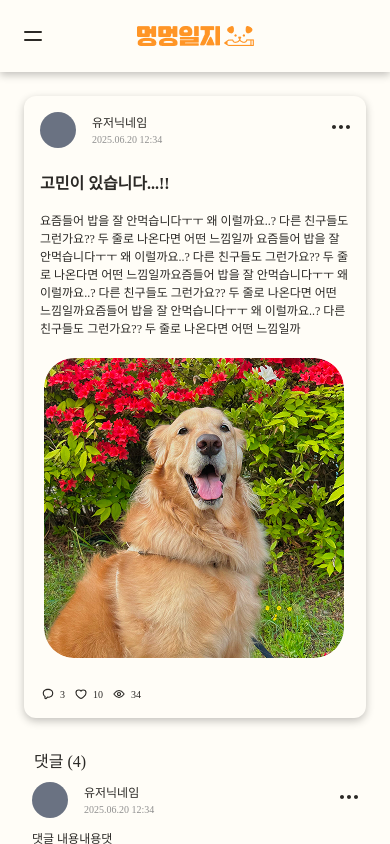
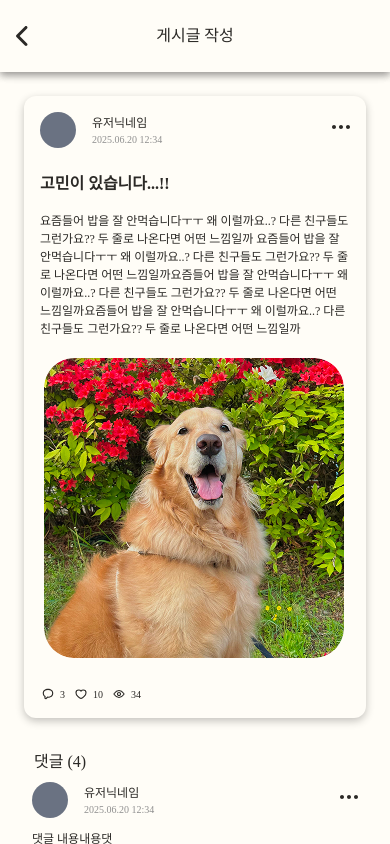
Before and after one commit to run3go/WEB4_5_404TNF_FE, a Next.js app: page /post/1/1 in a window 390 px wide. Built offline with nearby package versions, Linux system fonts and the light colour scheme.

Commit message:
💄Style: 게시글 디테일 모바일 헤더 변경

```diff
--- a/src/components/post/PostDetailWrapper.tsx
+++ b/src/components/post/PostDetailWrapper.tsx
@@ -7,6 +7,7 @@ import CommentList from './CommentList';
 import ReportModal from './ReportModal';
 import PostEditModal from './PostEditModal';
 import MobilePostEditModal from './MobilePostEditModal';
+import MobileTitle from '../common/MobileTitle';
 
 export default function PostDetailWrapper() {
   const [isReportModalOpen, setIsReportModalOpen] = useState(false);
@@ -46,6 +47,7 @@ export default function PostDetailWrapper() {
       )}
 
       <div className="flex w-full flex-col gap-2 sm:w-full sm:gap-8 sm:pt-8">
+        <MobileTitle title="게시글 작성" closePage={() => {}} />
         <PostDetailCard
           onReportClick={() => setIsReportModalOpen(true)}
           onEditClick={() => setIsEditModalOpen(true)}
```
